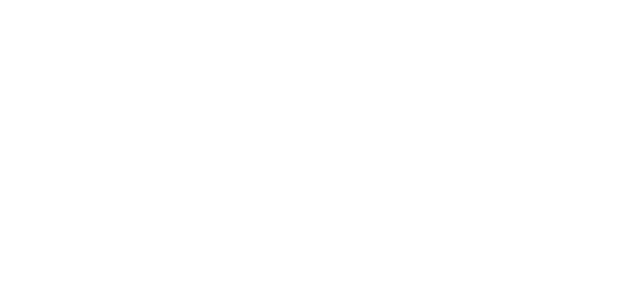
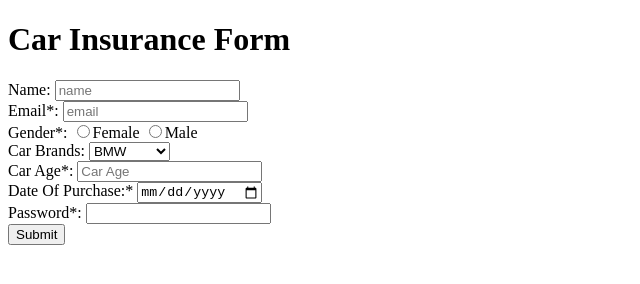
Before and after one commit to acciojob/car-insurance-form-AmareshBale, a website: page main.html in a window 1280 px wide. Shown: the whole page, without its empty margins (0-640 px from the left). Drawn offline with Linux system fonts and the light colour scheme.

Commit message:
created a submission

```diff
--- a/main.html
+++ b/main.html
@@ -8,6 +8,37 @@
 
 <body>
 	<!-- the entire body must be written by student -->
+	<h1>Car Insurance Form</h1>
+	<form method="get">
+		<label for="name">Name:</label>
+		<input id="name" type="text" placeholder="name">
+		<br>
+		<label for="email">Email*:</label>
+        <input id="email" type="email" placeholder="email" required>
+		<br>
+		<label for="gender">Gender*:</label>
+        <label for="gender"><input name="gender" type="radio" required>Female</label>
+        <label for="gender"><input name="gender" type="radio" required>Male</label>
+		<br>
+		<label for="cars">Car Brands:</label>
+		<select name="Car Brands" id="cars">
+            <option value="bmw">BMW</option>
+			<option value="Audi">Audi</option>
+			<option value="Mercedez">Mercedez</option>
+        </select>
+		<br>
+		<label for="carage">Car Age*:</label>
+		<input id="carage" type="number" placeholder="Car Age" required>
+		<br>
+		<label for="Date of Purchase">Date Of Purchase:*</label>
+		<input id="dop" type="date"  required>
+		<br>
+		<label for="password">Password*:</label>
+		<input  type="password" required>
+		<br>
+		<button type="submit">Submit</button>
+	</form>
+
     <script type="text/javascript" src="./script.js">
 </script>
 
```
